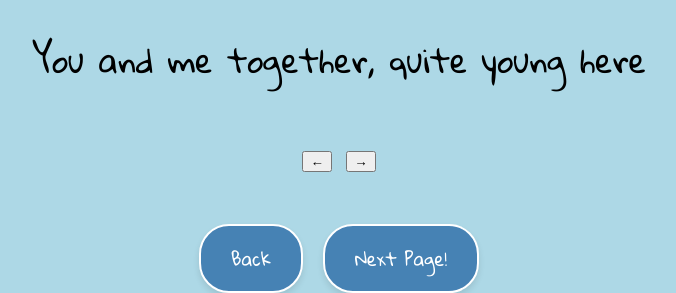
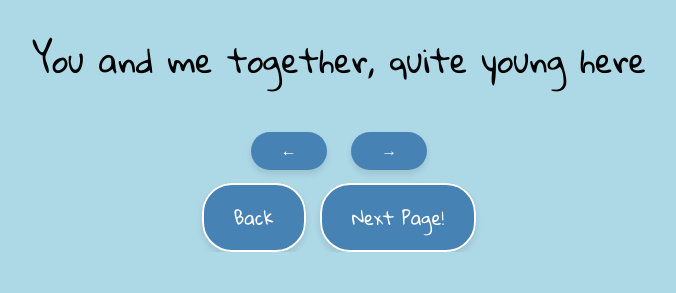
Before and after one commit to d3ckerd/Moms-Birthday, a plain HTML site: page memory lane.html in a window 1280 px wide. Shown: the part 576-869 px from the top of the page, without its empty margins (301-977 px from the left). After the commit the page ends 828 px from the top, so only its background shows below. Drawn offline with Linux system fonts and the light colour scheme.

Commit message:
Update style.css

```diff
--- a/style.css
+++ b/style.css
@@ -18,6 +18,7 @@ body {
     text-align: center;
     line-height: 1.3; /* Slightly looser line spacing */
 }
+
 
 /* Buttons */
 #play-button, .button {
@@ -74,13 +75,33 @@ body {
 }
 
 /* Navigation Buttons */
-.navigation-buttons-centered {
+.navigation-buttons {
+    text-align: center;
+    margin-top: -10px; /* Adjust the value to move the buttons up */
+}
+
+/* Style for navigation buttons */
+.navigation-buttons button {
     position: relative;
-    display: flex;
-    justify-content: center;
-    gap: 20px;
-    margin-top: 40px;
+    margin: 10px 5px; /* Add a bit of space between the buttons */
+    background-color: #4682B4; /* Blue background */
+    color: white; /* White text */
+    padding: 10px 30px; /* Padding for size */
+    border: none; /* Remove border */
+    border-radius: 30px; /* Rounded corners */
+    font-size: 16px; /* Font size */
+    cursor: pointer; /* Pointer cursor on hover */
+    box-shadow: 0 4px 6px rgba(0, 0, 0, 0.1); /* Subtle shadow */
+    transition: all 0.3s ease; /* Smooth transition for hover effects */
 }
+
+/* Hover effects for navigation buttons */
+.navigation-buttons button:hover {
+    background-color: #1E90FF; /* Lighter blue on hover */
+    transform: scale(1.05); /* Slight enlargement */
+    box-shadow: 0 6px 8px rgba(0, 0, 0, 0.2); /* Enhanced shadow */
+}
+
 
 .back-button, .next-button {
     text-decoration: none;
```
